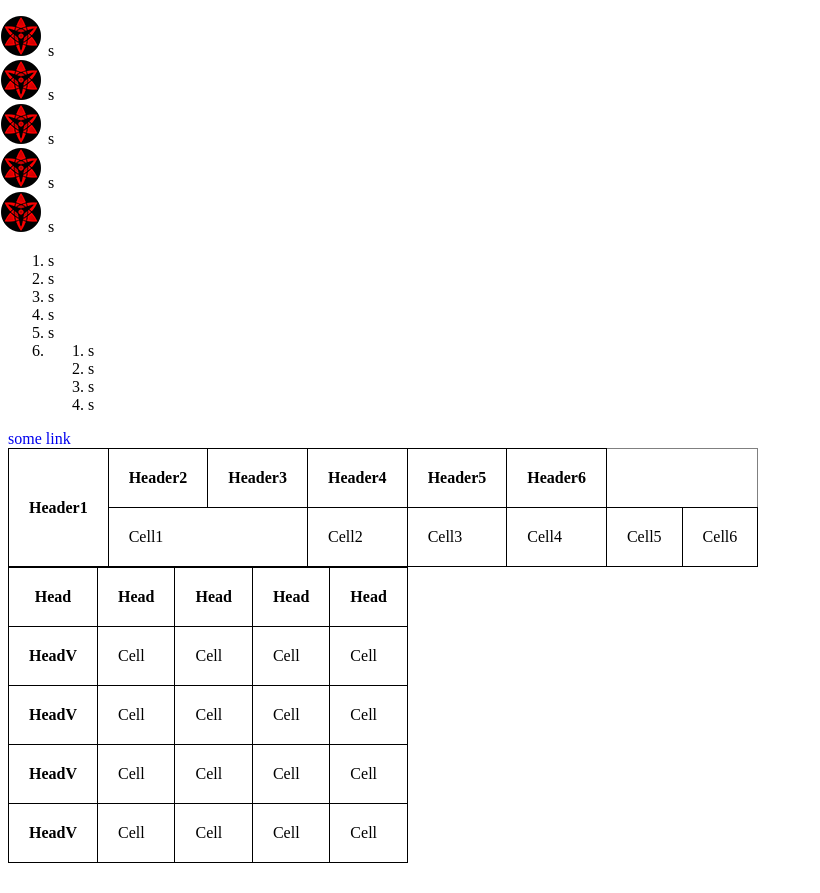
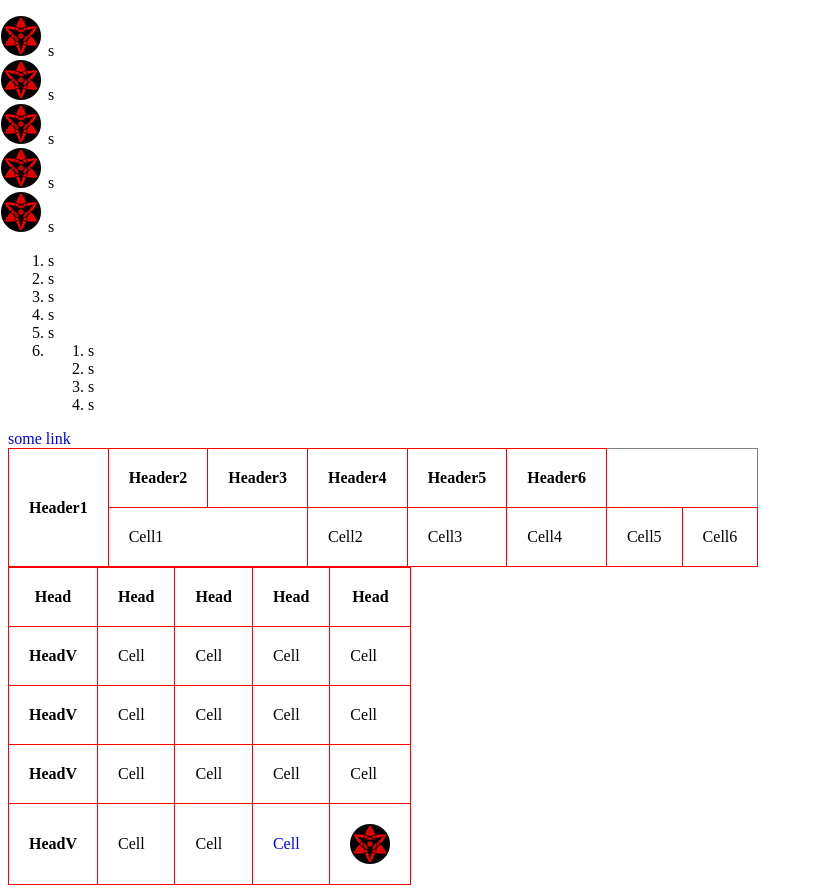
Before and after one commit to devi1/JSE-222-2, a plain HTML site: page 2022.11.21/index.html in a window 1280 px wide. Shown: the whole page, without its empty margins (0-820 px from the left). Before the commit the page ends 871 px from the top, so only its background shows below. Drawn offline with Linux system fonts and the light colour scheme.

Commit message:
Списки. Изображения

```diff
--- a/2022.11.21/index.html
+++ b/2022.11.21/index.html
@@ -179,10 +179,12 @@
                 Cell
             </td>
             <td>
-                Cell
+                <a href="index_wo.html">
+                    Cell
+                </a>
             </td>
             <td>
-                Cell
+                <img src="ico.png" alt="">
             </td>
         </tr>
     </table>
--- a/2022.11.21/style.css
+++ b/2022.11.21/style.css
@@ -15,7 +15,7 @@ img{
 }
 
 td, th{
-    border: 1px solid black;
+    border: 1px solid rgb(255, 0, 0);
     padding: 20px;
 }
 table{
```
